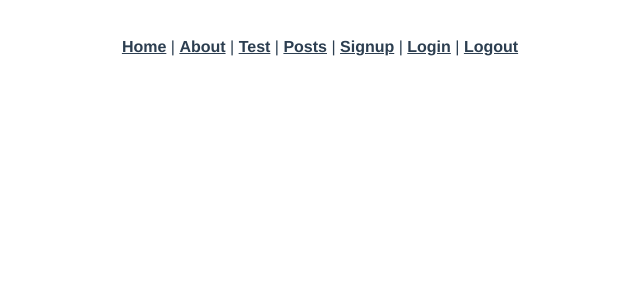
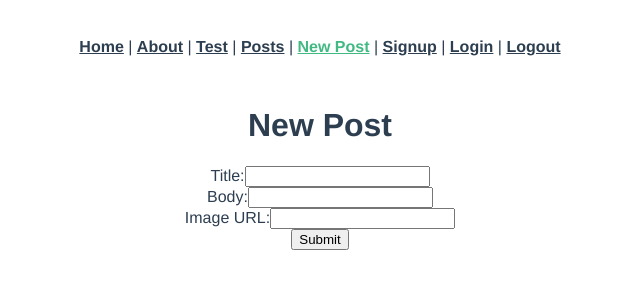
Before and after one commit to kielarneson/blog-frontend-app, a Vue app: page /posts/new in a window 1280 px wide. Shown: the top 300 px of the page, without its empty margins (320-960 px from the left). Built offline with nearby package versions, Linux system fonts and the light colour scheme.

Commit message:
Added new post page to allow users to make new posts

```diff
--- a/src/App.vue
+++ b/src/App.vue
@@ -8,6 +8,8 @@
       <router-link to="/test">Test</router-link>
       |
       <router-link to="/posts">Posts</router-link>
+      |
+      <router-link to="/posts/new">New Post</router-link>
       |
       <router-link to="/signup">Signup</router-link>
       |
--- a/src/router/index.js
+++ b/src/router/index.js
@@ -3,6 +3,7 @@
 import Home from "../views/Home.vue";
 import Test from "../views/Test.vue";
 import PostIndex from "../views/PostIndex.vue";
+import PostNew from "../views/PostNew.vue";
 import Signup from "../views/Signup.vue";
 import Login from "../views/Login.vue";
 import Logout from "../views/Logout.vue";
@@ -25,6 +26,7 @@
   },
   { path: "/test", name: "test", component: Test },
   { path: "/posts", name: "PostIndex", component: PostIndex },
+  { path: "/posts/new", name: "PostNew", component: PostNew },
   { path: "/signup", name: "signup", component: Signup },
   { path: "/login", name: "login", component: Login },
   { path: "/logout", name: "logout", component: Logout },
--- /dev/null
+++ b/src/views/PostNew.vue
@@ -0,0 +1,49 @@
+<template>
+  <div class="newPost">
+    <form v-on:submit.prevent="createPost()">
+      <h1>New Post</h1>
+      <ul>
+        <li v-for="error in errors" v-bind:key="error">{{ error }}</li>
+      </ul>
+      <div>
+        <label>Title:</label>
+        <input type="text" v-model="newPostParams.title" />
+      </div>
+      <div>
+        <label>Body:</label>
+        <input type="text" v-model="newPostParams.body" />
+      </div>
+      <div>
+        <label>Image URL:</label>
+        <input type="text" v-model="newPostParams.image" />
+      </div>
+      <input type="submit" value="Submit" />
+    </form>
+  </div>
+</template>
+
+<script>
+import axios from "axios";
+
+export default {
+  data: function () {
+    return {
+      newPostParams: {},
+      errors: [],
+    };
+  },
+  methods: {
+    createPost: function () {
+      axios
+        .post("/posts", this.newPostParams)
+        .then((response) => {
+          console.log(response.data);
+          this.$router.push("/posts");
+        })
+        .catch((error) => {
+          this.errors = error.response.data.errors;
+        });
+    },
+  },
+};
+</script>
```
